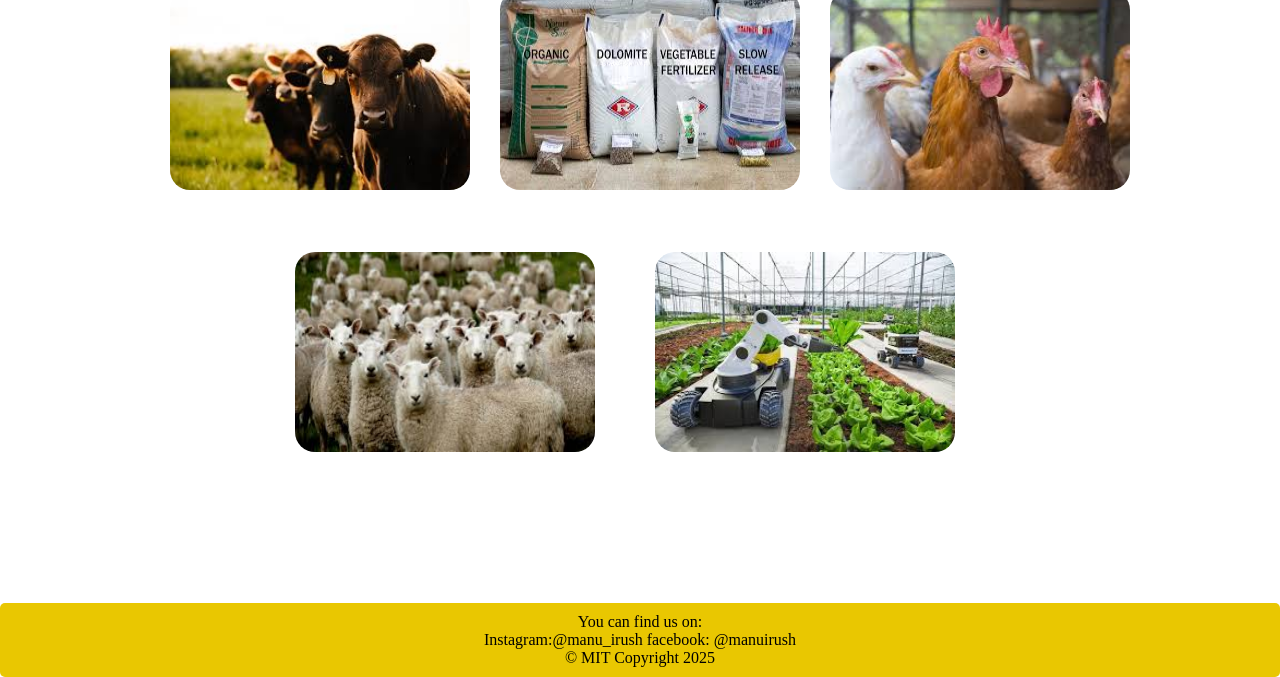
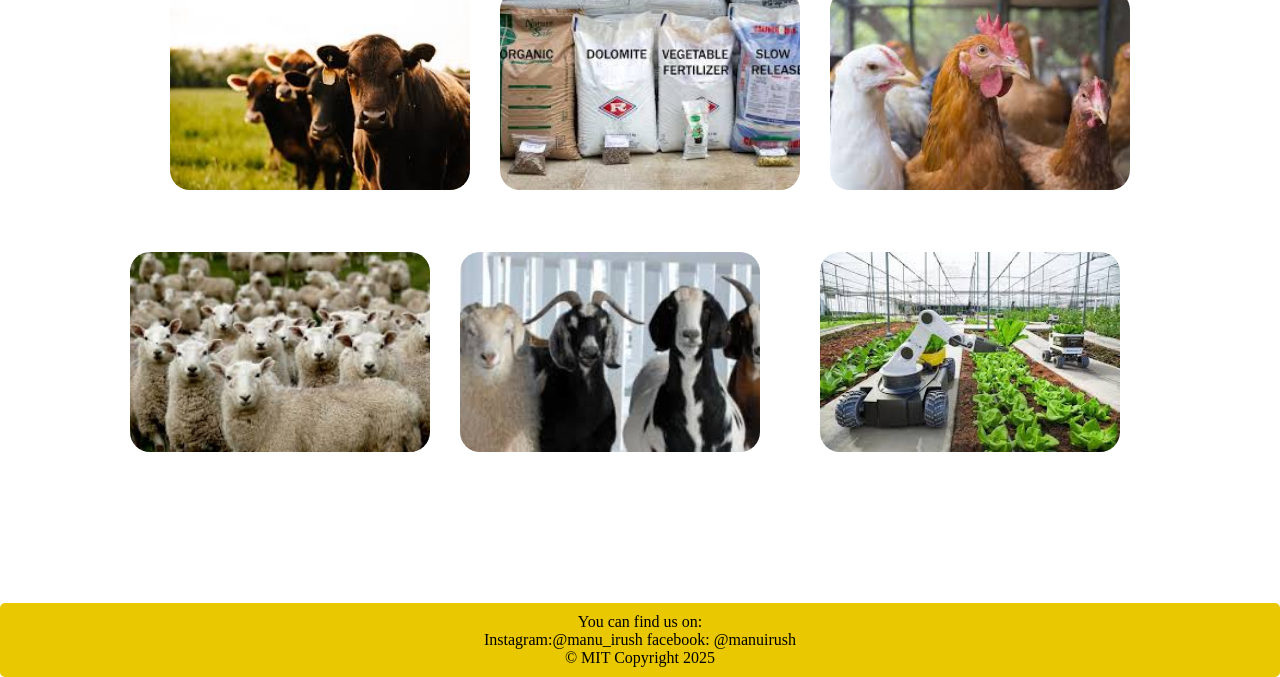
Before and after one commit to emmanuelmaina/Farm-Website, a plain HTML site: page index.html in a window 1280 px wide. Shown: the part 123-800 px from the top of the page. Drawn offline with Linux system fonts and the light colour scheme; a web font is replaced by a local one.

Commit message:
add link to goat shop

```diff
--- a/index.html
+++ b/index.html
@@ -51,6 +51,12 @@
                 <h4>Best Sheep Shop</h4>
             </div>
             <div class="shop">
+                <a href="https://www.pashushala.com/page/category/category?category=Goat" target="_blank">
+                    <img src="./assets/images/goats.jpeg" alt="Goat shop">
+                </a>
+                <h4>Best Goat Shop</h4>
+            </div>
+            <div class="shop">
                 <a href="https://www.deere.com/en/agriculture/" target="_blank">
                     <img src="./assets/images/modern-tech.jpeg" alt="Modern Farm Equipment shop">
                 </a>
--- a/styles/styles.css
+++ b/styles/styles.css
@@ -117,6 +117,7 @@ footer {
     width: 300px;
     height: 200px;
     border-radius: 20px;
+    object-fit: cover;
 
 }
 
```
Also changed, not shown: assets/images/goats.jpeg (added).
